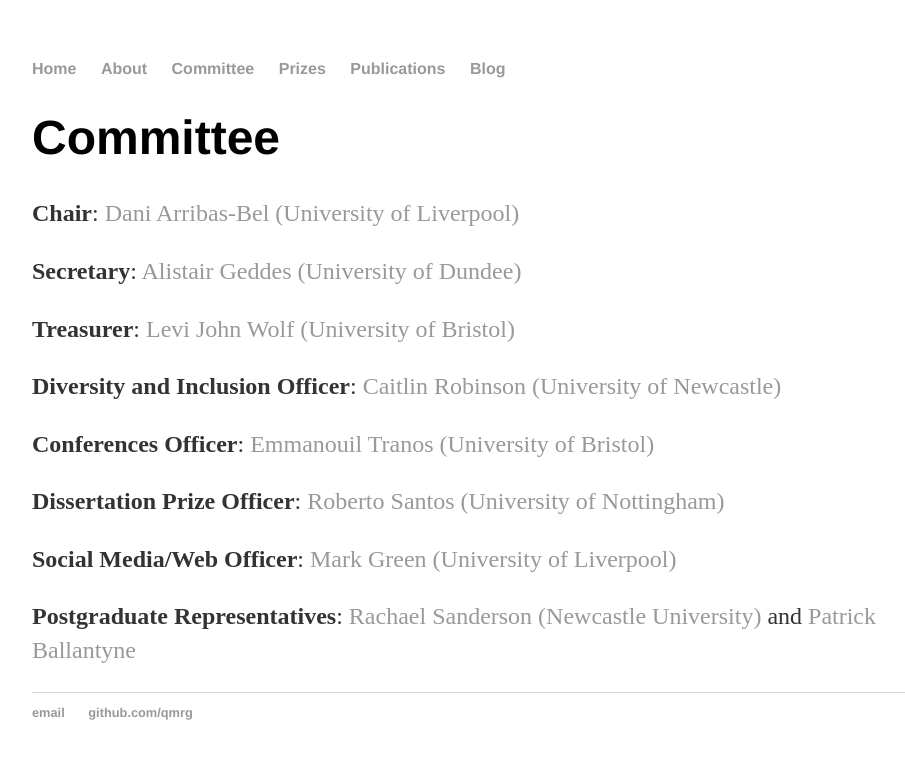
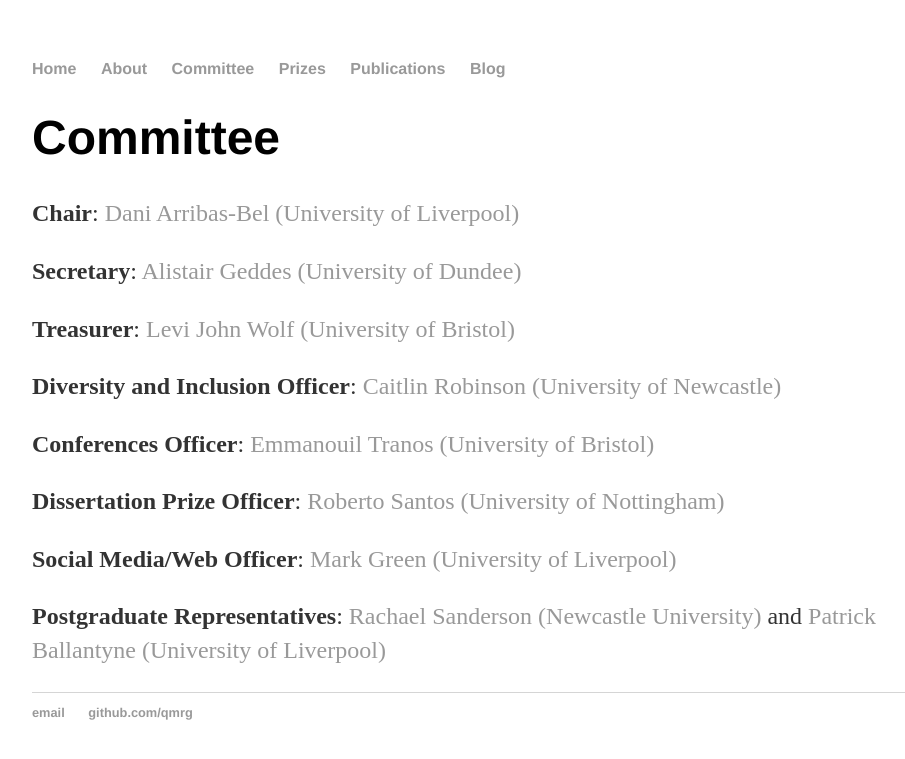
Before and after one commit to qmrg/qmrg.github.io, a Jekyll site: the page built from committee.md, in a window 1280 px wide. Shown: the top 759 px of the page, without its empty margins (160-1065 px from the left). Built offline with Jekyll 4.4.1, drawn with Linux system fonts in a browser that asks for light colours.

Commit message:
Update committee.md

```diff
--- a/committee.md
+++ b/committee.md
@@ -19,4 +19,4 @@
 
 **Social Media/Web Officer**: [Mark Green (University of Liverpool)](https://www.liverpool.ac.uk/environmental-sciences/staff/mark-green/)
 
-**Postgraduate Representatives**: [Rachael Sanderson (Newcastle University)](https://research.ncl.ac.uk/geospatial-systems/phdresearchers/phd-rachaelsanderson.html) and [Patrick Ballantyne](https://www.liverpool.ac.uk/geographic-data-science/our-people/)
+**Postgraduate Representatives**: [Rachael Sanderson (Newcastle University)](https://research.ncl.ac.uk/geospatial-systems/phdresearchers/phd-rachaelsanderson.html) and [Patrick Ballantyne (University of Liverpool)](https://www.liverpool.ac.uk/geographic-data-science/our-people/)
```
